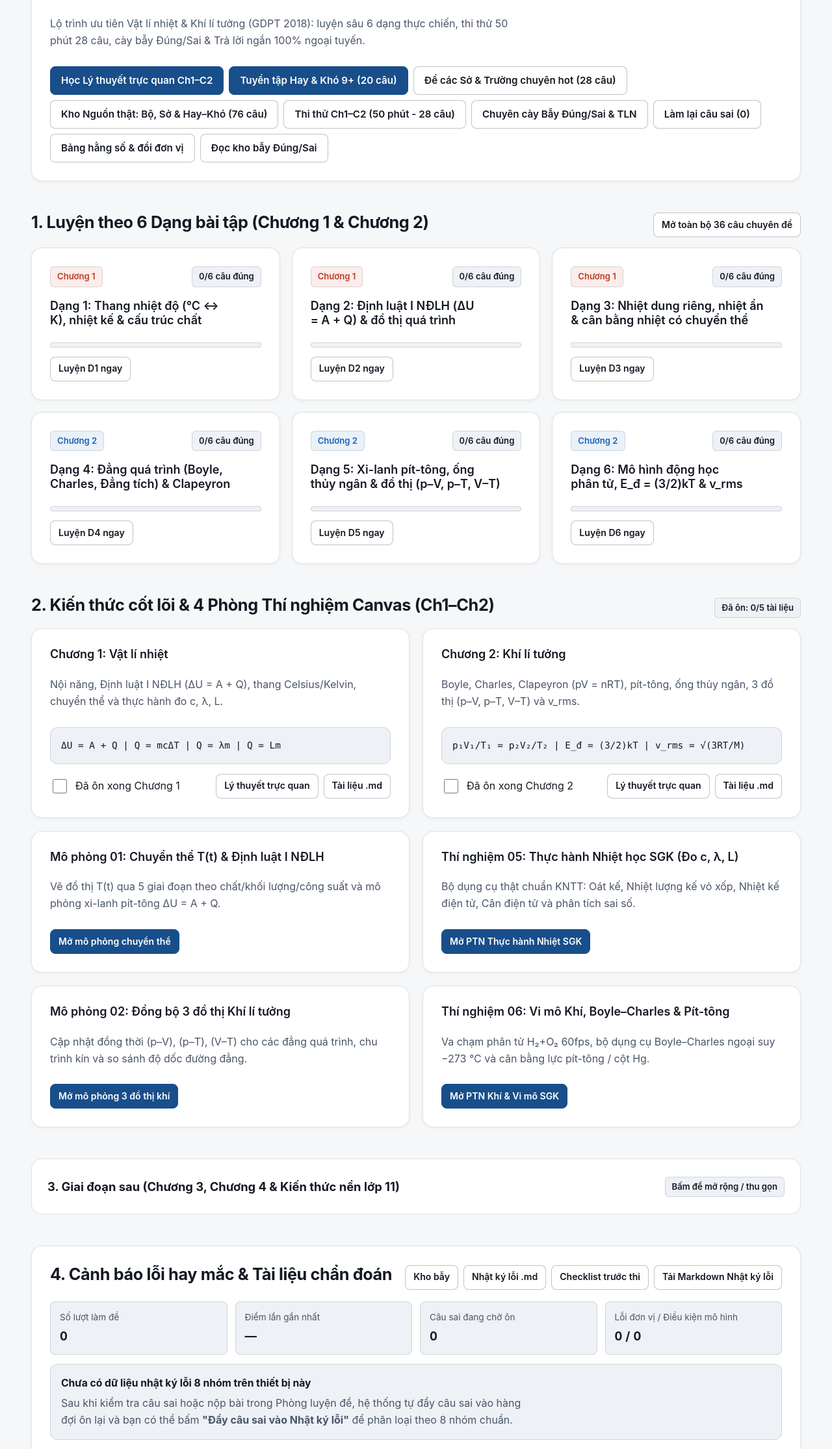
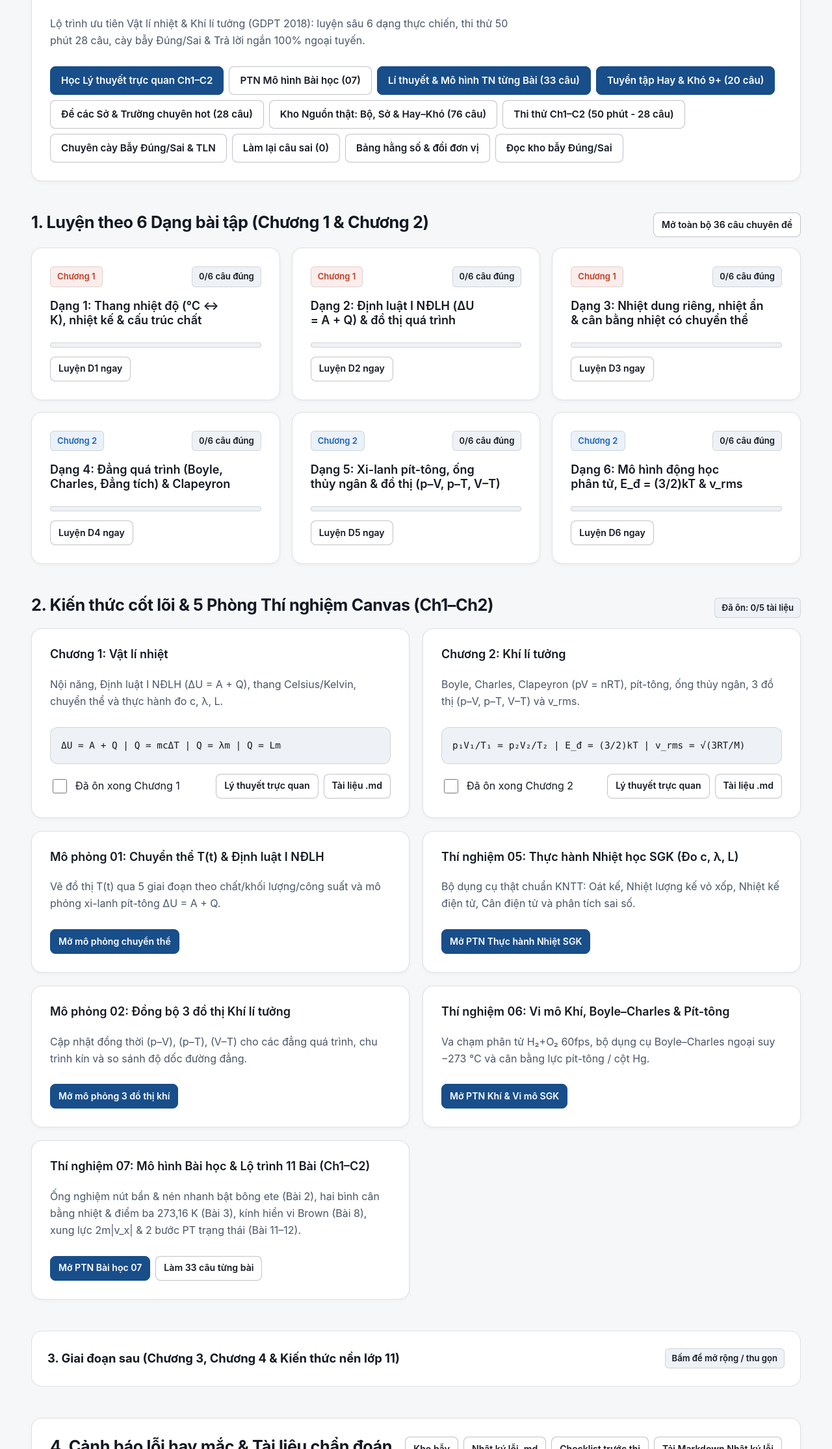
Before and after one commit to hoanganh159271-rgb/vat-li-12-thptqg, a plain HTML site: page index.html in a window 1280 px wide. Shown: the part 168-2398 px from the top of the page at 65% size. Drawn offline with Linux system fonts and the light colour scheme.

Commit message:
Update index dashboard, Ch1-C2 theory links, and SW cache v6

```diff
--- a/index.html
+++ b/index.html
@@ -34,7 +34,9 @@
 
         <div class="btn-group">
           <a href="./ly_thuyet/ch1_ch2_truc_quan.html" class="btn btn-primary btn-mobile-full">Học Lý thuyết trực quan Ch1–C2</a>
-          <a href="./luyen_tap/phong_thi_thptqg.html?mode=nguon_that&nguon=hay_kho_vdc" class="btn btn-primary btn-mobile-full">Tuyển tập Hay &amp; Khó 9+ (20 câu)</a>
+          <a href="./mo_phong/07_mo_hinh_thi_nghiem_bai_hoc.html" class="btn btn-mobile-full">PTN Mô hình Bài học (07)</a>
+          <a href="./luyen_tap/phong_thi_thptqg.html?mode=ly_thuyet_tn" class="btn btn-primary btn-mobile-full">Lí thuyết &amp; Mô hình TN từng Bài (33 câu)</a>
+          <a href="./luyen_tap/phong_thi_thptqg.html?mode=nguon_that&amp;nguon=hay_kho_vdc" class="btn btn-primary btn-mobile-full">Tuyển tập Hay &amp; Khó 9+ (20 câu)</a>
           <a href="./luyen_tap/phong_thi_thptqg.html?mode=nguon_that&nguon=de_tinh_hot" class="btn btn-mobile-full">Đề các Sở &amp; Trường chuyên hot (28 câu)</a>
           <a href="./luyen_tap/phong_thi_thptqg.html?mode=nguon_that" class="btn btn-mobile-full">Kho Nguồn thật: Bộ, Sở &amp; Hay–Khó (76 câu)</a>
           <a href="./luyen_tap/phong_thi_thptqg.html?mode=exam50" class="btn btn-mobile-full">Thi thử Ch1–C2 (50 phút - 28 câu)</a>
@@ -59,7 +61,7 @@
     <!-- Lý thuyết chuẩn hóa & 4 Phòng Thí nghiệm Canvas Chương 1-2 -->
     <section class="section-block">
       <div class="section-head">
-        <h2>2. Kiến thức cốt lõi &amp; 4 Phòng Thí nghiệm Canvas (Ch1–Ch2)</h2>
+        <h2>2. Kiến thức cốt lõi &amp; 5 Phòng Thí nghiệm Canvas (Ch1–Ch2)</h2>
         <span id="kb-progress-text" class="tag">Đã ôn: 0/5 tài liệu</span>
       </div>
 
@@ -119,6 +121,15 @@
           <p class="muted">Va chạm phân tử H₂+O₂ 60fps, bộ dụng cụ Boyle–Charles ngoại suy −273 °C và cân bằng lực pít-tông / cột Hg.</p>
           <div style="margin-top: auto;">
             <a href="./mo_phong/06_thuc_hanh_khi_va_dong_hoc.html" class="btn btn-primary btn-sm">Mở PTN Khí &amp; Vi mô SGK</a>
+          </div>
+        </article>
+
+        <article class="card card-link-interactive">
+          <h3>Thí nghiệm 07: Mô hình Bài học &amp; Lộ trình 11 Bài (Ch1–C2)</h3>
+          <p class="muted">Ống nghiệm nút bần &amp; nén nhanh bật bông ete (Bài 2), hai bình cân bằng nhiệt &amp; điểm ba 273,16 K (Bài 3), kính hiển vi Brown (Bài 8), xung lực 2m|v_x| &amp; 2 bước PT trạng thái (Bài 11–12).</p>
+          <div class="btn-group" style="margin-top: auto;">
+            <a href="./mo_phong/07_mo_hinh_thi_nghiem_bai_hoc.html" class="btn btn-primary btn-sm">Mở PTN Bài học 07</a>
+            <a href="./luyen_tap/phong_thi_thptqg.html?mode=ly_thuyet_tn" class="btn btn-sm">Làm 33 câu từng bài</a>
           </div>
         </article>
       </div>
--- a/sw.js
+++ b/sw.js
@@ -1,5 +1,5 @@
 /* Service Worker — Hỗ trợ chạy 100% ngoại tuyến & tự cập nhật khi có mạng */
-var CACHE_NAME = 'vatli12-gdpt2018-v5';
+var CACHE_NAME = 'vatli12-gdpt2018-v6';
 
 var PRECACHE_URLS = [
   './',
@@ -16,12 +16,14 @@ var PRECACHE_URLS = [
   './mo_phong/04_phong_xa_hat_nhan.html',
   './mo_phong/05_thuc_hanh_nhiet_sgk.html',
   './mo_phong/06_thuc_hanh_khi_va_dong_hoc.html',
+  './mo_phong/07_mo_hinh_thi_nghiem_bai_hoc.html',
   './luyen_tap/data_cau_hoi.js',
   './luyen_tap/data_chuyen_de_c1_c2.js',
   './luyen_tap/data_de_thi_c1_c2.js',
   './luyen_tap/data_nguon_thuc_te_c1_c2.js',
   './luyen_tap/data_de_tinh_hot_c1_c2.js',
   './luyen_tap/data_hay_kho_c1_c2.js',
+  './luyen_tap/data_ly_thuyet_tn_c1_c2.js',
   './luyen_tap/phong_thi_thptqg.html',
   './tra_cuu/hang_so_va_doi_don_vi.html'
 ];
```
Also changed, not shown: ly_thuyet/ch1_ch2_truc_quan.html (+4 -1 lines).
